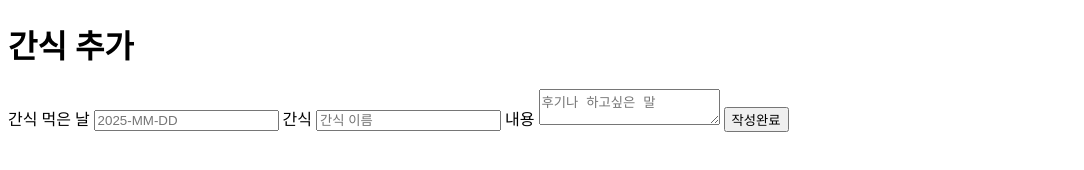
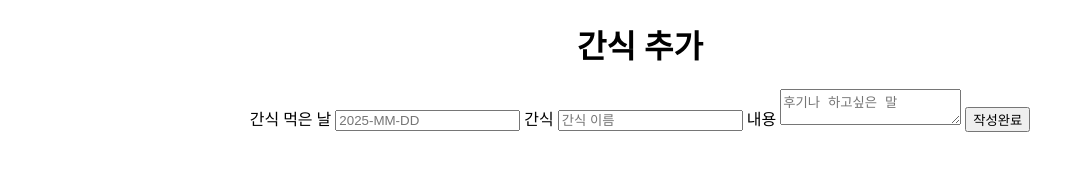
Before and after one commit to kdt-ful-class-three-group/KDT-FUL-3_subject-3-4_member_1, a website: page test.html in a window 1280 px wide. Shown: the whole page, without its empty margins (0-1084 px from the left). Drawn offline with Linux system fonts and the light colour scheme.

Commit message:
기본 레이아웃 추가

```diff
--- a/test.html
+++ b/test.html
@@ -4,6 +4,20 @@
     <meta charset="UTF-8" />
     <meta name="viewport" content="width=device-width, initial-scale=1.0" />
     <title>ADD</title>
+    <style>
+      body {
+        margin: 0;
+        padding: 0;
+        width: 100%;
+        height: 100vh;
+      }
+      #root {
+        width: 100%;
+        display: flex;
+        flex-direction: column;
+        align-items: center;
+      }
+    </style>
   </head>
   <body>
     <div id="root">
```
